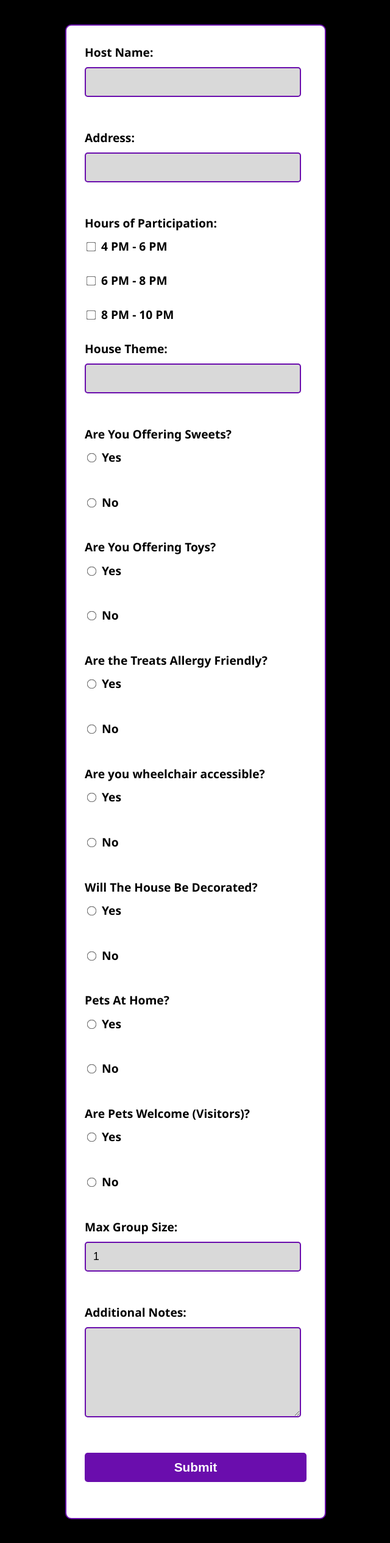
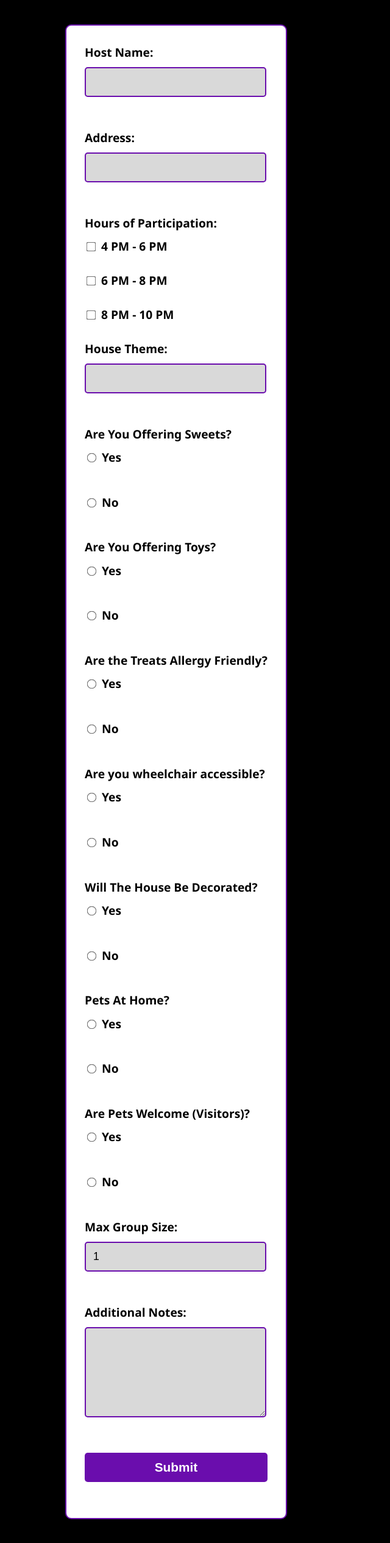
Before and after one commit to alexjbrowntech/trickOrTreat, a React (Create React App) app: page /form in a window 1280 px wide. Shown: the top 2530 px of the page at 61% size, without its empty margins (351-991 px from the left). Built offline with nearby package versions, Linux system fonts and the light colour scheme.

Commit message:
final css changes

```diff
--- a/src/App.css
+++ b/src/App.css
@@ -44,6 +44,10 @@
   height: 100vh;
 }
 
+.home-page {
+  padding: 40px;
+}
+
 @media (min-width: 480px) {
   .App {
     display: flex;
--- a/src/Home.jsx
+++ b/src/Home.jsx
@@ -8,7 +8,7 @@ const Home = () => {
   };
 
   return (
-    <div>
+    <div className="home-page">
       <h1>Trick or Treat Tracker</h1>
       <h3>
         Worried about where to go on Halloween? Or who will come to your door?
--- a/src/components/Form.css
+++ b/src/components/Form.css
@@ -1,7 +1,7 @@
 /* Basic Page Styling */
-body {
+body:has(form) {
   margin: 0;
-    font-family: 'Segoe UI', Tahoma, Geneva, Verdana, sans-serif;
+  font-family: "Segoe UI", Tahoma, Geneva, Verdana, sans-serif;
   background-color: #000; /* Dark grey/black background */
   color: #000000; /* White text color */
   display: flex;
@@ -14,10 +14,10 @@ body {
 /* Form Wrapper */
 form {
   background-color: #ffffff;
-    border: 2px solid #6A0DAD;
+  border: 2px solid #6a0dad;
   border-radius: 10px;
   padding: 30px;
-    width: 100%; /* Take up full width available */
+  /* width: 100%; */
   max-width: 800px; /* Increased max width for a wider form */
   box-shadow: 0 0 20px rgba(0, 0, 0, 0.8); /* Shadow for depth */
   color: #000; /* White text */
@@ -51,9 +51,9 @@ body {
   width: 90%;
   padding: 12px; /* Increased padding */
   margin-bottom: 1.5rem; /* More space between inputs */
-    border: 2px solid #6A0DAD;
+  border: 2px solid #6a0dad;
   border-radius: 5px;
-    background-color: #D9D9D9; /* Dark background for inputs */
+  background-color: #d9d9d9; /* Dark background for inputs */
   color: #000;
   font-size: 1.1rem; /* Slightly larger text */
 }
@@ -71,13 +71,13 @@ body {
 }
 
 /* Form Sections */
-  div {
+body:has(form) div {
   margin-bottom: 1.8rem; /* More spacing between sections */
 }
 
 /* Submit Button */
 button {
-    background-color: #6A0DAD; /* Blood orange background */
+  background-color: #6a0dad; /* Blood orange background */
   color: #fff; /* White text */
   border: none;
   padding: 12px 25px; /* Larger padding for button */
@@ -100,7 +100,7 @@ body {
     max-width: 100%;
   }
 
-    h1 {
+  body:has(form) h1 {
     font-size: 2.2rem;
   }
 
```
Lines whose indentation alone changed are shown as unchanged.
